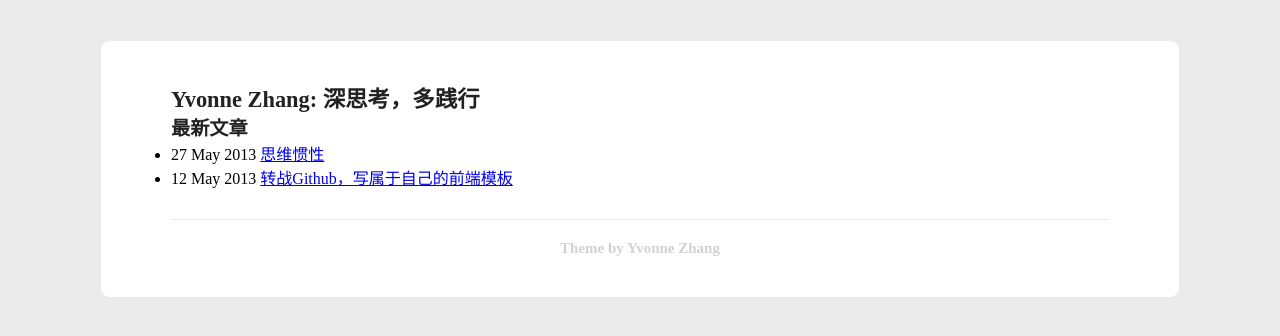
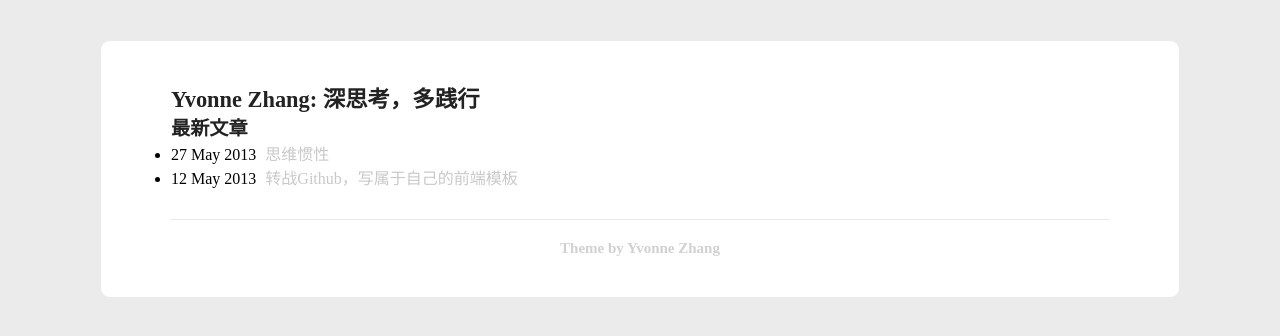
Before and after one commit to fcrosfly/myblog, a Jekyll site: the page built from index.html, in a window 1280 px wide. Shown: the top 336 px of the page. Built offline with Jekyll 4.4.1, drawn with Linux system fonts in a browser that asks for light colours.

Commit message:
Update style.css

```diff
--- a/css/style.css
+++ b/css/style.css
@@ -96,3 +96,16 @@
     border-bottom: 1px dashed #D1D1D1;
     padding-bottom: 15px;
 }
+
+a{
+    color: #C9C9C9;
+    text-decoration: none;
+    background-color: #fff;
+    border-radius: 3px;
+    padding: 0px 5px;
+}
+
+a:hover{
+    color: #fff;
+    background-color:#C9C9C9;
+}
```
